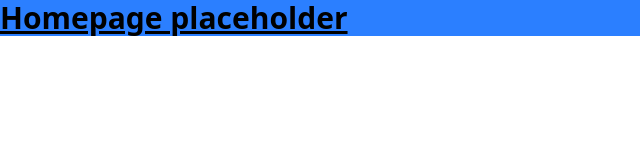
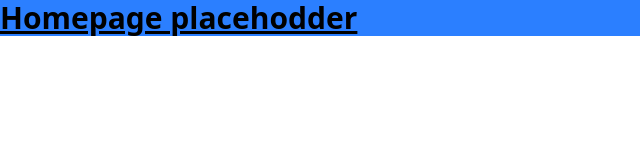
Before and after one commit to RyanByers1023/Commerce-Bank-Project, a website: page src/index.html in a window 1280 px wide. Shown: the full height of the page, 0-640 px from the left. Drawn offline with Linux system fonts and the light colour scheme.

Commit message:
changed for example

```diff
--- a/src/index.html
+++ b/src/index.html
@@ -7,7 +7,7 @@
 </head>
 <body>
 <h1 class="text-3xl font-bold underline bg-blue-500">
-    Homepage placeholder
+    Homepage placehodder
 </h1>
 </body>
 </html>
```
